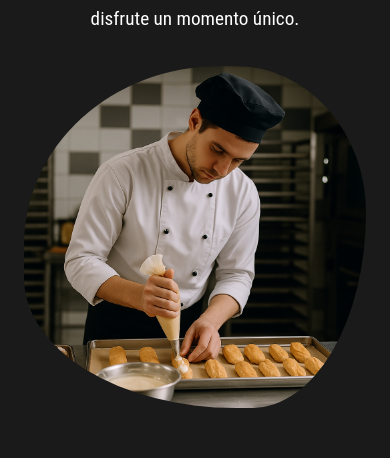
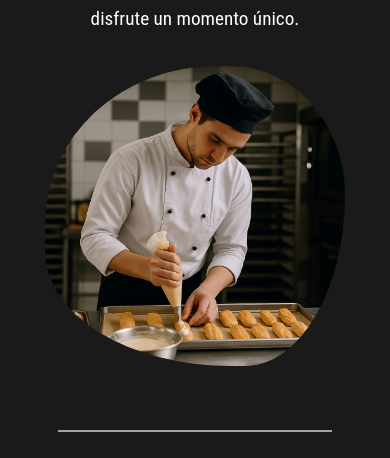
Before and after one commit to pablovenica7/Cafe-Catalogo, a React (Vite) app: page /nosotros in a window 390 px wide. Shown: the part 320-778 px from the top of the page. Built offline with nearby package versions, Linux system fonts and the light colour scheme.

Commit message:
Update Nosotros.css

```diff
--- a/src/pages/Nosotros.css
+++ b/src/pages/Nosotros.css
@@ -4,7 +4,6 @@
   padding: 8rem 1.5rem 4rem;
   color: white;
 }
-
 
 .nosotros-section {
   margin-bottom: 4rem;
@@ -36,6 +35,7 @@
   text-align: center;
 }
 
+/* Separador elegante */
 .nosotros-divider {
   border: 0;
   border-top: 2px solid rgba(255, 255, 255, 0.6);
@@ -61,6 +61,7 @@
   transform: scale(1.05);
 }
 
+/* Responsive */
 @media (max-width: 768px) {
   .nosotros-content {
     flex-direction: column;
@@ -72,4 +73,8 @@
     text-align: center;
     margin: 0 auto;
   }
+
+  .nosotros-img {
+    max-width: 300px;
+  }
 }
```
